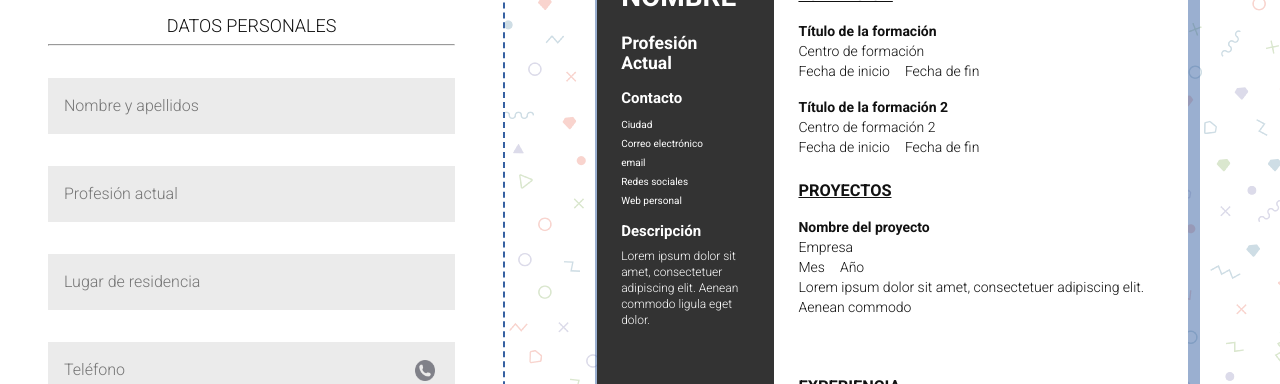
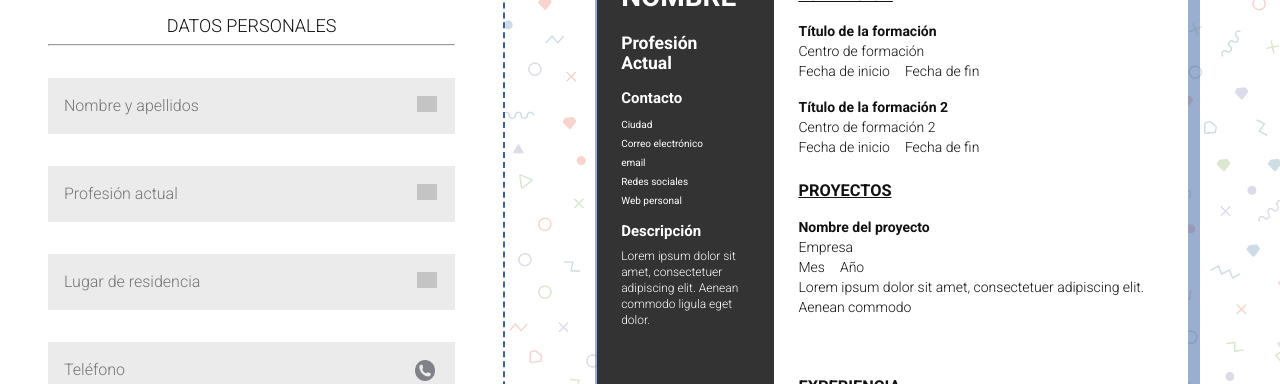
Before and after one commit to Adalab/project-clarke-s4-sass-sass-baby, a React (Create React App) app: page /#/ in a window 1280 px wide. Shown: the part 257-641 px from the top of the page. Built offline with nearby package versions, Linux system fonts and the light colour scheme; grey boxes are pictures that could not be loaded.

Commit message:
Delete button (#24)
* [Changes]X

* [Add]button delete styles

```diff
--- a/src/components/Experience.js
+++ b/src/components/Experience.js
@@ -1,32 +1,39 @@
 import React, { Component } from 'react';
 import Fieldset from './Fieldset';
 import Colapsable from './Colapsable';
+import Input from './Input';
 
 class Experience extends Component {
 
+  constructor(props) {
+    super(props);
+    this.handleChange = this.handleChange.bind(this);
+  }
+
+  handleChange(event) {
+    const name = event.target.name;
+    this.props.handleChange(name, event.target.value);
+  }
+
   render() {
-    const handleChange = (event) => {
-      const name = event.target.name;
-      this.props.handleChange(name, event.target.value);
-    };
     return (
       <Fieldset title= "Experiencia">
         <Colapsable box="firstExperienceBox" link="Añadir experiencia 1">
         <div className="drop-down">
-          <input onChange={handleChange} className="input-form title-education main-value" type="text" name="companyName" placeholder="Empresa" required />
-          <input onChange={handleChange} className="input-form center-education" type="text" name="titleExperiencie" placeholder="Puesto de trabajo" required />
-          <input onChange={handleChange} className="input-form date-start-education" type="date" name="startDateExperience" placeholder="Fecha inicio" required />
-          <input onChange={handleChange} className="input-form date-end-education" type="date" name="finishDateExperience" placeholder="Fecha fin" required />
+          <Input onChange={this.handleChange} className="input-form title-education main-value" type="text" name="companyName" placeholder="Empresa" required />
+          <Input onChange={this.handleChange} className="input-form center-education" type="text" name="titleExperiencie" placeholder="Puesto de trabajo" required />
+          <input onChange={this.handleChange} className="input-form date-start-education" type="date" name="startDateExperience" placeholder="Fecha inicio" required />
+          <input onChange={this.handleChange} className="input-form date-end-education" type="date" name="finishDateExperience" placeholder="Fecha fin" required />
         </div>
         </Colapsable>
 
         <Colapsable box="secondExperienceBox" link="Añadir experiencia 2">
         <div className="drop-down">
-          <input onChange={handleChange} className="input-form main-value name-company" id="company" type="text" name="companyName2" placeholder="Empresa" required />
-          <input onChange={handleChange} className="input-form name-position" id="position" type="text" name="titleExperiencie2" placeholder="Puesto de trabajo" required />
-          <input onChange={handleChange} className="input-form date-start-experience" id="init-data-experience" type="date" name="startDateExperience2" required />
-          <input onChange={handleChange} className="input-form date-end-experience" id="finish-data-experience" type="date" name="finishDateExperience2" required />
-          <textarea onChange={handleChange} className="input-form description-experience" name="descriptionExperience" rows={8} cols={80} defaultValue={"                      "} />
+          <Input onChange={this.handleChange} className="input-form main-value name-company" id="company" type="text" name="companyName2" placeholder="Empresa" required />
+          <Input onChange={this.handleChange} className="input-form name-position" id="position" type="text" name="titleExperiencie2" placeholder="Puesto de trabajo" required />
+          <input onChange={this.handleChange} className="input-form date-start-experience" id="init-data-experience" type="date" name="startDateExperience2" required />
+          <input onChange={this.handleChange} className="input-form date-end-experience" id="finish-data-experience" type="date" name="finishDateExperience2" required />
+          <textarea onChange={this.handleChange} className="input-form description-experience" name="descriptionExperience" rows={8} cols={80} defaultValue={"                      "} />
         </div>
         </Colapsable>
       </Fieldset>
--- a/src/components/Input.js
+++ b/src/components/Input.js
@@ -2,9 +2,8 @@ import React, { Component } from 'react';
 
 class Input extends Component {
   render() {
-    console.log(this.props.value)
     return (
-        <div>
+        <div className="input-container">
           <input onChange={this.props.onChange} className={this.props.className} type={this.props.type} name={this.props.name} placeholder={this.props.placeholder} value={this.props.value} required />
           <img className="buttons-project margin-right-buttons papelera" src="img/trash.png" alt="Icono de papelera" onClick={(e) => {this.props.deleteState(this.props.name)}}/>
         </div>
--- a/src/components/PersonalData.js
+++ b/src/components/PersonalData.js
@@ -1,5 +1,6 @@
 import React, { Component } from 'react';
 import Fieldset from './Fieldset';
+import Input from './Input';
 
 class PersonalData extends Component {
 
@@ -10,9 +11,9 @@ class PersonalData extends Component {
     };
     return (
       <Fieldset title="Datos personales">
-        <input onChange={handleChange} className="input-form firstname" id="firstname" type="text" name="name" placeholder="Nombre y apellidos" required />
-        <input onChange={handleChange} className="input-form profession" id="profession" type="text" name="profession" placeholder="Profesión actual" required />
-        <input onChange={handleChange} className="input-form residence" id="residence" type="text" name="residence" placeholder="Lugar de residencia" required />
+        <Input onChange={handleChange} className="input-form firstname" id="firstname" type="text" name="name" placeholder="Nombre y apellidos" required />
+        <Input onChange={handleChange} className="input-form profession" id="profession" type="text" name="profession" placeholder="Profesión actual" required />
+        <Input onChange={handleChange} className="input-form residence" id="residence" type="text" name="residence" placeholder="Lugar de residencia" required />
 
         <div id="input_container">
         <input onChange={handleChange} className="input-form telephone" id="telephone" type="tel" name="telephone" placeholder="Teléfono" required />
--- a/src/components/Projects.js
+++ b/src/components/Projects.js
@@ -1,6 +1,7 @@
 import React, { Component } from 'react';
 import Fieldset from './Fieldset';
 import Colapsable from './Colapsable';
+import Input from './Input';
 
 class Projects extends Component {
   static defaultProps = {
@@ -21,8 +22,8 @@ class Projects extends Component {
       <Fieldset title= "Proyectos">
       <Colapsable box="firstProyectBox" link="Añadir proyecto 1">
       <div className= "drop-down">
-      <input onChange={handleChange} className="input-form main-value name-project" id="name-project" type="text" name="nameProject" placeholder="Nombre del proyecto" required />
-      <input onChange={handleChange} className="input-form company-project" id="company-project" type="text" name="companyProject" placeholder="Empresa o proyecto personal" required />
+      <Input onChange={handleChange} className="input-form main-value name-project" id="name-project" type="text" name="nameProject" placeholder="Nombre del proyecto" required />
+      <Input onChange={handleChange} className="input-form company-project" id="company-project" type="text" name="companyProject" placeholder="Empresa o proyecto personal" required />
       <div className="containter-data-project">
       <select onChange={handleChange} className="input-form select-date" name="monthProject">
       <option className="option-form grey" disabled selected>Mes</option>
@@ -49,8 +50,8 @@ class Projects extends Component {
 
       <Colapsable box= "secondProyectBox" link="Añadir proyecto 2">
       <div className= "drop-down">
-      <input onChange={handleChange}  className="input-form main-value name-project" id="name-project" type="text" name="nameProject2" placeholder="Nombre del proyecto" required />
-      <input onChange={handleChange}  className="input-form company-project" id="company-project" type="text" name="companyProject2" placeholder="Empresa o proyecto personal" required />
+      <Input onChange={handleChange}  className="input-form main-value name-project" id="name-project" type="text" name="nameProject2" placeholder="Nombre del proyecto" required />
+      <Input onChange={handleChange}  className="input-form company-project" id="company-project" type="text" name="companyProject2" placeholder="Empresa o proyecto personal" required />
       <div className="containter-data-project">
       <select onChange={handleChange} className="input-form select-date" name="monthProject2">
       <option className="option-form grey" selected>Mes</option>
--- a/src/index.css
+++ b/src/index.css
@@ -164,6 +164,24 @@ hr {
 
 .label-form {
   display: none; }
+
+.input-container {
+  position: relative; }
+  .input-container .papelera {
+    position: absolute;
+    width: 6%;
+    top: 29%;
+    right: 3px; }
+    @media all and (min-width: 768px) {
+      .input-container .papelera {
+        width: 4%;
+        top: 25%;
+        right: 12px; } }
+    @media all and (min-width: 1024px) {
+      .input-container .papelera {
+        width: 5%;
+        top: 30%;
+        right: 10px; } }
 
 .input-form {
   -webkit-appearance: none;
--- a/src/scss/components/_forms.scss
+++ b/src/scss/components/_forms.scss
@@ -15,6 +15,26 @@ hr {
 //sustitir por hidden
 .label-form {
   display: none;
+}
+
+.input-container {
+  position: relative;
+  .papelera {
+    position: absolute;
+    width: 6%;
+    top: 29%;
+    right: 3px;
+    @media all and (min-width: 768px) {
+      width: 4%;
+      top: 25%;
+      right: 12px;
+    }
+    @media all and (min-width: 1024px) {
+      width: 5%;
+      top: 30%;
+      right: 10px;
+    }
+  }
 }
 
 .input-form {
```
Also changed, not shown: src/components/Colapsable.js (+3 -5 lines), src/components/Education.js (+4 -4 lines).
